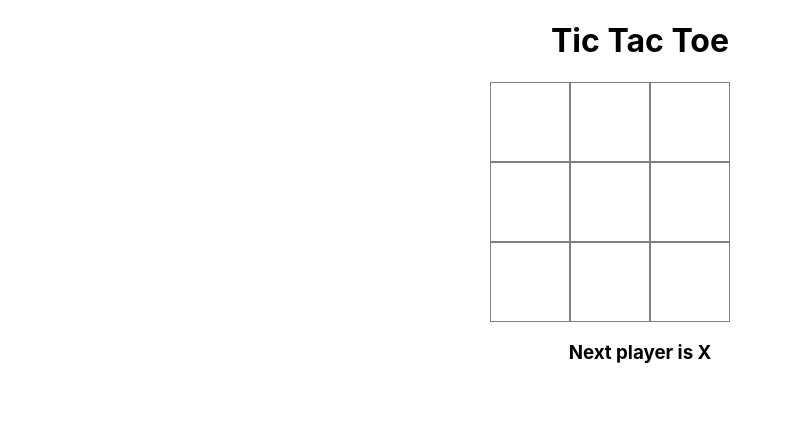
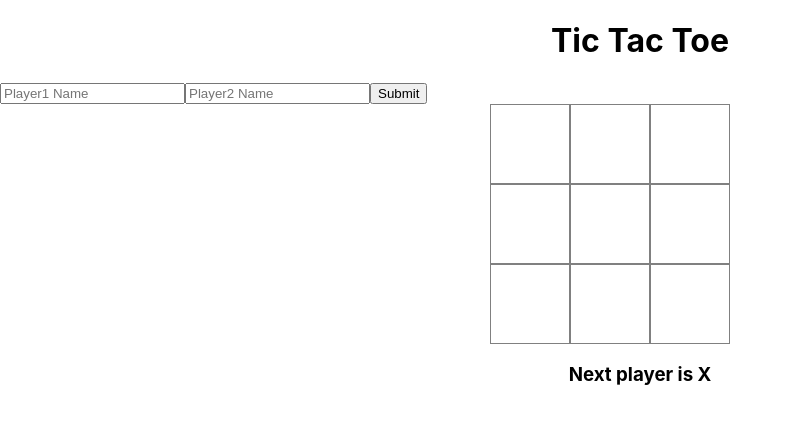
Before and after one commit to ImAshokDev/React-tic-tac-toe, a React (Create React App) app: page / in a window 1280 px wide. Shown: the top 424 px of the page, without its empty margins (0-793 px from the left). Built offline with nearby package versions, Linux system fonts and the light colour scheme.

Commit message:
form added

```diff
--- a/src/App.js
+++ b/src/App.js
@@ -1,12 +1,12 @@
 import React from "react";
 import "./App.css";
-import Game from "./component/Game";
+import HomePage from "./component";
 
 function App() {
   return (
     <div className="App">
       <h1>Tic Tac Toe</h1>
-      <Game />
+      <HomePage />
     </div>
   );
 }
--- /dev/null
+++ b/src/component/Form.jsx
@@ -0,0 +1,36 @@
+import React, { useState } from "react";
+import Game from "./Game";
+
+export const Form = ({ addPlayers }) => {
+  const [player1, setPlayer1] = useState("");
+  const [player2, setPlayer2] = useState("");
+
+  const formSubmit = (e) => {
+    e.preventDefault();
+  };
+
+  return (
+    <div>
+      <form onSubmit={formSubmit}>
+        <input
+          name="player1"
+          type="text"
+          value={player1}
+          onChange={(e) => setPlayer1(e.target.value)}
+          placeholder="Player1 Name"
+        />
+
+        <input
+          name="player2"
+          type="text"
+          value={player2}
+          onChange={(e) => setPlayer2(e.target.value)}
+          placeholder="Player2 Name"
+        />
+        <button type="submit">Submit</button>
+      </form>
+
+      <Game player1={player1} player2={player2} />
+    </div>
+  );
+};
--- /dev/null
+++ b/src/component/index.jsx
@@ -0,0 +1,14 @@
+import React from "react";
+import { Form } from "./Form";
+
+function HomePage() {
+  return (
+    <div>
+      <div className="form-block">
+        <Form />
+      </div>
+    </div>
+  );
+}
+
+export default HomePage;
```
